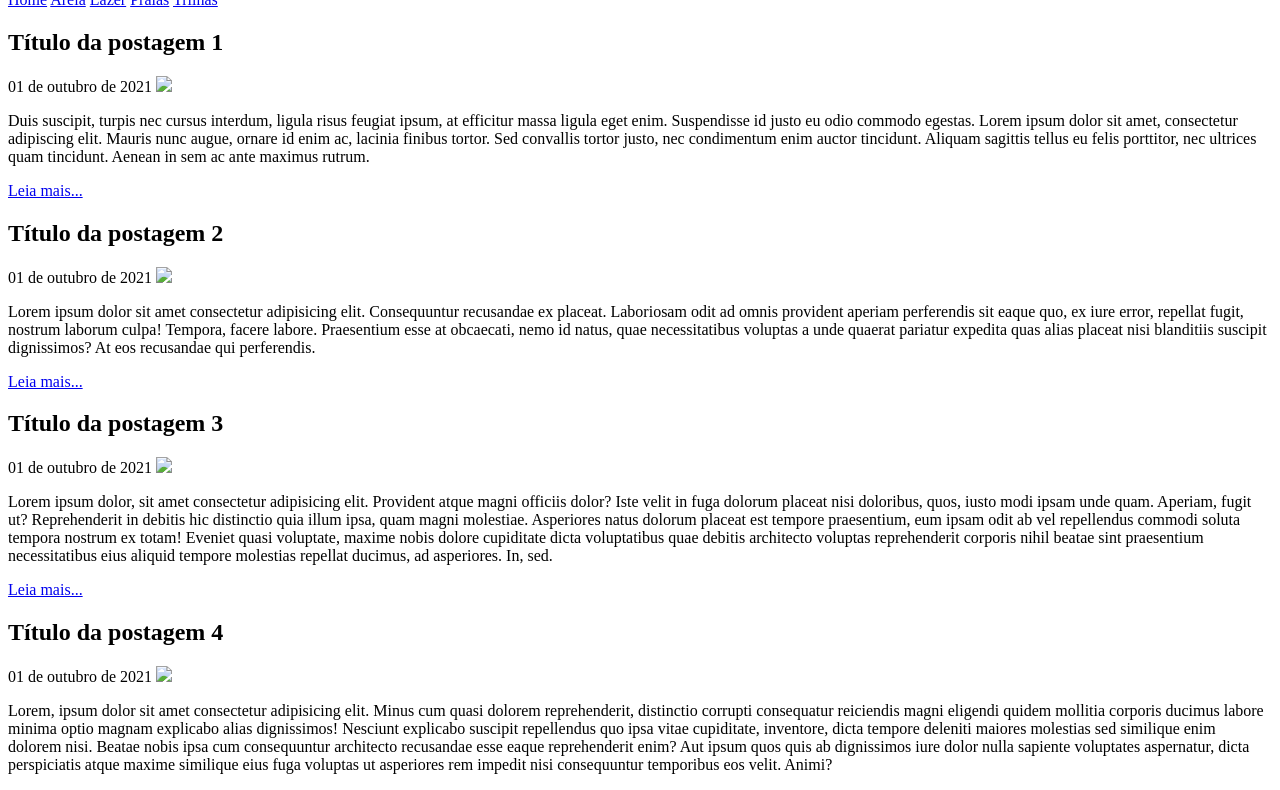
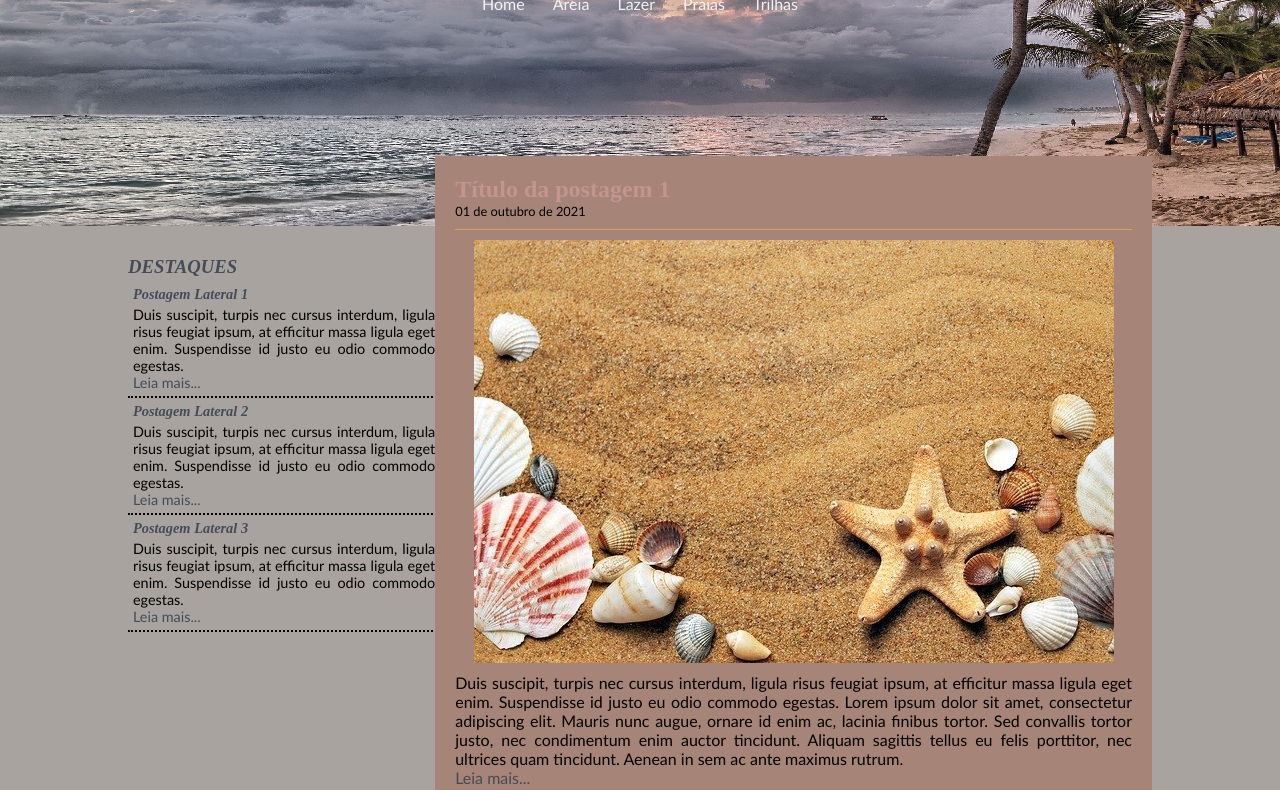
Before and after one commit to Vinicius130605/praiasblog, a plain HTML site: page index.html in a window 1280 px wide. Shown: the part 89-879 px from the top of the page. Drawn offline with Linux system fonts and the light colour scheme; files whose address does not match are found by name.

Commit message:
Update index.html

```diff
--- a/index.html
+++ b/index.html
@@ -2,96 +2,96 @@
 <!DOCTYPE html>
 <html lang="pt-br">
 <head>
-    <meta charset="UTF-8">
-    <title>Principal - Blog Praias</title>
-    <link rel="stylesheet" href="css/style.css">
+	<meta charset="utf-8">
+	<link rel="stylesheet" type="text/css" href="estilos.css">
+	<title>Primeira - Prais Blog</title>
 </head>
 <body>
-    <div id="area_cabecalho">
-        <div id="area_logo">
-            <h1>Praias<span>Blog</span></h1>
+	<div><!--geral-->
+		<div id="area_cabecalho"><!--cabeçalho-->
+			<div id="area_logo"><!--logo-->
+				<h1 id="cor_logo">PRAIAS<span style="color: #f2f2f2;">Blog</span></h1>
 			</div>
-        <div id="area_menu">
-            <a href="/">Home</a>
-            <a href="/">Areia</a>
-            <a href="/">Lazer</a>
-            <a href="/">Praias</a>
-            <a href="/">Trilhas</a>
+			<div id="area_menu"><!--menu-->
+				<a href="index.html">Home</a>
+				<a href="areia.html">Areia</a>
+				<a href="lazer.html">Lazer</a>
+				<a href="praia.html">Praias</a>
+				<a href="trilhas.html">Trilhas</a>
 			</div>
 		</div>
-    <div id="area_principal">
-        <div id="area_postagens">
+		<div id="area_principal"><!--principal-->
+			<div id="area_postagens"><!--postagens principais-->
+				<!-- Postagem 1 -->
     			<div class="postagem">
 	      			<h2>Título da postagem 1</h2>
-                <span>01 de outubro de 2021</span>
-                <img src="imgs/conchas_mar.jpg">
-                <p> Duis suscipit, turpis nec cursus interdum, ligula risus feugiat ipsum, at efficitur massa ligula eget enim. Suspendisse id justo eu odio commodo egestas. Lorem ipsum dolor sit amet, consectetur adipiscing elit. Mauris nunc augue, ornare id enim ac, lacinia finibus tortor. Sed convallis tortor justo, nec condimentum enim auctor tincidunt. Aliquam sagittis tellus eu felis porttitor, nec ultrices quam tincidunt. Aenean in sem ac ante maximus rutrum.
+	        		<span class="data-postagem">01 de outubro de 2021</span>
+	        		<img src="imagens/conchas_mar.jpg">
+	        		<p>
+						Duis suscipit, turpis nec cursus interdum, ligula risus feugiat ipsum, at efficitur massa ligula eget enim. Suspendisse id justo eu odio commodo egestas. Lorem ipsum dolor sit amet, consectetur adipiscing elit. Mauris nunc augue, ornare id enim ac, lacinia finibus tortor. Sed convallis tortor justo, nec condimentum enim auctor tincidunt. Aliquam sagittis tellus eu felis porttitor, nec ultrices quam tincidunt. Aenean in sem ac ante maximus rutrum.
        				 </p>
        				 <a href="#">Leia mais...</a>
     			</div>
+    			<!-- Postagem 2 -->
     			<div class="postagem">
 	      			<h2>Título da postagem 2</h2>
-                <span>01 de outubro de 2021</span>
-                <img src="imgs/palmeiras.jpg">
-                <p> Lorem ipsum dolor sit amet consectetur adipisicing elit. Consequuntur recusandae ex placeat. Laboriosam odit ad omnis provident aperiam perferendis sit eaque quo, ex iure error, repellat fugit, nostrum laborum culpa!
-                Tempora, facere labore. Praesentium esse at obcaecati, nemo id natus, quae necessitatibus voluptas a unde quaerat pariatur expedita quas alias placeat nisi blanditiis suscipit dignissimos? At eos recusandae qui perferendis.
+	        		<span class="data-postagem">01 de outubro de 2021</span>
+	        		<img src="imagens/conchas_mar.jpg">
+	        		<p>
+						Duis suscipit, turpis nec cursus interdum, ligula risus feugiat ipsum, at efficitur massa ligula eget enim. Suspendisse id justo eu odio commodo egestas. Lorem ipsum dolor sit amet, consectetur adipiscing elit. Mauris nunc augue, ornare id enim ac, lacinia finibus tortor. Sed convallis tortor justo, nec condimentum enim auctor tincidunt. Aliquam sagittis tellus eu felis porttitor, nec ultrices quam tincidunt. Aenean in sem ac ante maximus rutrum.
        				 </p>
        				 <a href="#">Leia mais...</a>
     			</div>
+    			<!-- Postagem 3 -->
     			<div class="postagem">
 	      			<h2>Título da postagem 3</h2>
-                <span>01 de outubro de 2021</span>
-                <img src="imgs/familia_praia.jpg">
-                <p> Lorem ipsum dolor, sit amet consectetur adipisicing elit. Provident atque magni officiis dolor? Iste velit in fuga dolorum placeat nisi doloribus, quos, iusto modi ipsam unde quam. Aperiam, fugit ut?
-                Reprehenderit in debitis hic distinctio quia illum ipsa, quam magni molestiae. Asperiores natus dolorum placeat est tempore praesentium, eum ipsam odit ab vel repellendus commodi soluta tempora nostrum ex totam!
-                Eveniet quasi voluptate, maxime nobis dolore cupiditate dicta voluptatibus quae debitis architecto voluptas reprehenderit corporis nihil beatae sint praesentium necessitatibus eius aliquid tempore molestias repellat ducimus, ad asperiores. In, sed.
+	        		<span class="data-postagem">01 de outubro de 2021</span>
+	        		<img src="imagens/conchas_mar.jpg">
+	        		<p>
+						Duis suscipit, turpis nec cursus interdum, ligula risus feugiat ipsum, at efficitur massa ligula eget enim. Suspendisse id justo eu odio commodo egestas. Lorem ipsum dolor sit amet, consectetur adipiscing elit. Mauris nunc augue, ornare id enim ac, lacinia finibus tortor. Sed convallis tortor justo, nec condimentum enim auctor tincidunt. Aliquam sagittis tellus eu felis porttitor, nec ultrices quam tincidunt. Aenean in sem ac ante maximus rutrum.
        				 </p>
        				 <a href="#">Leia mais...</a>
     			</div>
+    			<!-- Postagem 4 -->
     			<div class="postagem">
 	      			<h2>Título da postagem 4</h2>
-                <span>01 de outubro de 2021</span>
-                <img src="imgs/mar.jpg">
-                <p> Lorem, ipsum dolor sit amet consectetur adipisicing elit. Minus cum quasi dolorem reprehenderit, distinctio corrupti consequatur reiciendis magni eligendi quidem mollitia corporis ducimus labore minima optio magnam explicabo alias dignissimos!
-                Nesciunt explicabo suscipit repellendus quo ipsa vitae cupiditate, inventore, dicta tempore deleniti maiores molestias sed similique enim dolorem nisi. Beatae nobis ipsa cum consequuntur architecto recusandae esse eaque reprehenderit enim?
-                Aut ipsum quos quis ab dignissimos iure dolor nulla sapiente voluptates aspernatur, dicta perspiciatis atque maxime similique eius fuga voluptas ut asperiores rem impedit nisi consequuntur temporibus eos velit. Animi?
+	        		<span class="data-postagem">01 de outubro de 2021</span>
+	        		<img src="imagens/conchas_mar.jpg">
+	        		<p>
+						Duis suscipit, turpis nec cursus interdum, ligula risus feugiat ipsum, at efficitur massa ligula eget enim. Suspendisse id justo eu odio commodo egestas. Lorem ipsum dolor sit amet, consectetur adipiscing elit. Mauris nunc augue, ornare id enim ac, lacinia finibus tortor. Sed convallis tortor justo, nec condimentum enim auctor tincidunt. Aliquam sagittis tellus eu felis porttitor, nec ultrices quam tincidunt. Aenean in sem ac ante maximus rutrum.
        				 </p>
        				 <a href="#">Leia mais...</a>
     			</div>
 			</div>
-        <div id="area_lateral">
+			<div id="postagem_lateral"><!--postagens laterais-->
 				<h3>DESTAQUES</h3>
 				<div class="postagem_lateral">
 					<h4>Postagem Lateral 1</h4>
-                <p> Lorem ipsum dolor sit amet consectetur adipisicing elit. Alias earum repellendus, ratione veritatis iure consequatur repudiandae fuga porro dolore ea minima autem, quasi et adipisci exercitationem atque est dolor! Eveniet?
+					<p>
+						Duis suscipit, turpis nec cursus interdum, ligula risus feugiat ipsum, at efficitur massa ligula eget enim. Suspendisse id justo eu odio commodo egestas.
 					</p>
-                <a href="#">Leia Mais</a>
+					<a href="/">Leia mais...</a>
 				</div>
 				<div class="postagem_lateral">
 					<h4>Postagem Lateral 2</h4>
-                <p> Lorem, ipsum dolor sit amet consectetur adipisicing elit. Dolores qui hic vel molestiae aut pariatur debitis beatae. Laborum, eligendi? Aliquid voluptas libero rerum reiciendis maxime eveniet esse omnis explicabo voluptatum.</p>
-                <a href="#">Leia Mais</a>
+					<p>
+						Duis suscipit, turpis nec cursus interdum, ligula risus feugiat ipsum, at efficitur massa ligula eget enim. Suspendisse id justo eu odio commodo egestas.
+					</p>
+					<a href="/">Leia mais...</a>
 				</div>
 				<div class="postagem_lateral">
-                <h4>Postagem Lateral 2</h4>
-                <p> Lorem ipsum dolor, sit amet consectetur adipisicing elit. Consequuntur debitis porro voluptatem fugit dolore totam, corrupti dicta, natus nemo deserunt ratione esse. Ad alias odio quibusdam rerum ducimus unde. Porro!</p>
-                <img src="imgs/praia_passaros.jpg">
-                <a href="#">Leia Mais</a>
-            </div>
-            <div class="conteudo_lateral">
-                <h3>Temas</h3>
-                <div id="menu_lateral">
-                    <p><a href="/">Home</a></p>
-                    <p><a href="/">Areia</a></p>
-                    <p><a href="/">Lazer</a></p>
-                    <p><a href="/">Trilhas</a></p>
+					<h4>Postagem Lateral 3</h4>
+					<p>
+						Duis suscipit, turpis nec cursus interdum, ligula risus feugiat ipsum, at efficitur massa ligula eget enim. Suspendisse id justo eu odio commodo egestas.
+					</p>
+					<a href="/">Leia mais...</a>
 				</div>
 			</div>
 		</div>
+		<div id="area_rodape"><!--rodape-->
+			&copy;TODOS OS DIREITOS RESERVADOS<br>
+				<h5>Vinicius dos Santos Tavares - 1º INFO - IDF/2021</h5>
 		</div>
-    <div id="area_rodape">
-        &copy; TODOS OS DIREITOS RESERVADOS <br>
-        <h5>Fillip - 1°Info - IDF/2021</h5>
 	</div>
 </body>
 </html>
```
Lines whose indentation alone changed are shown as unchanged.
